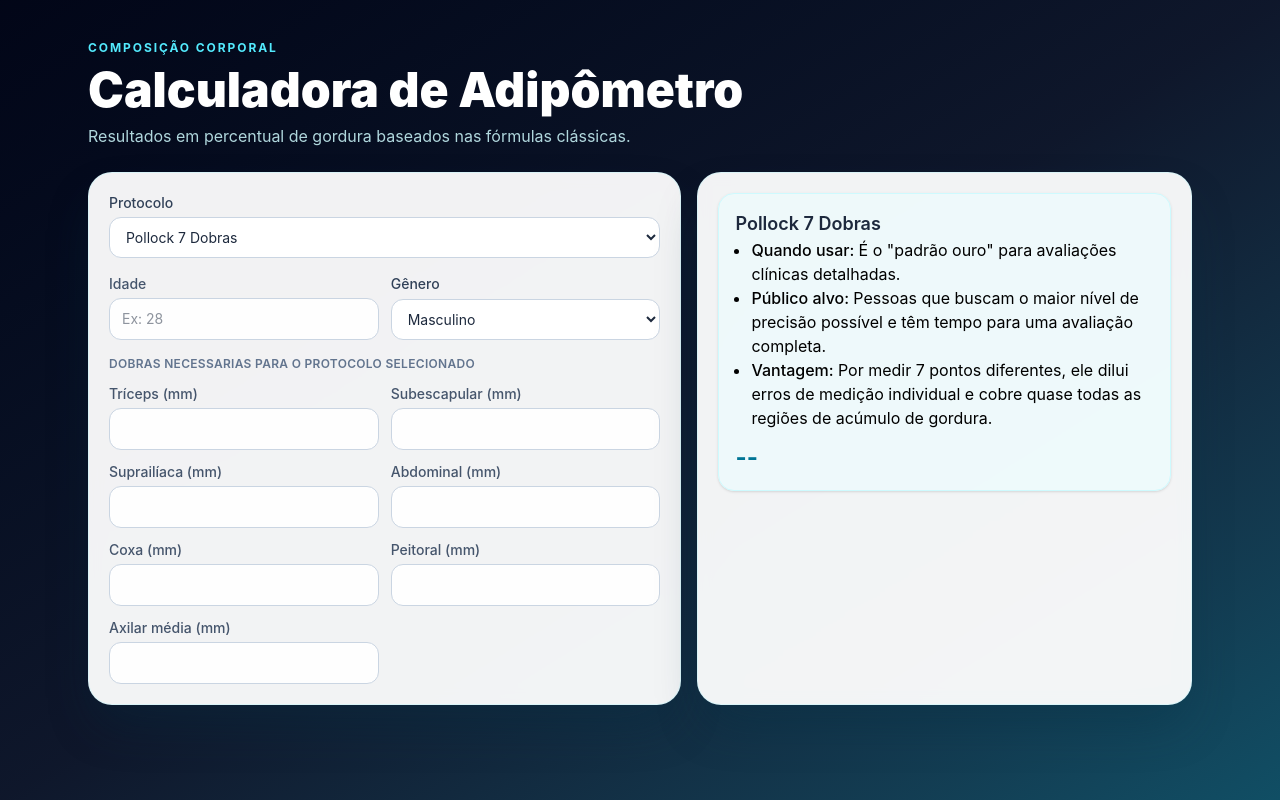
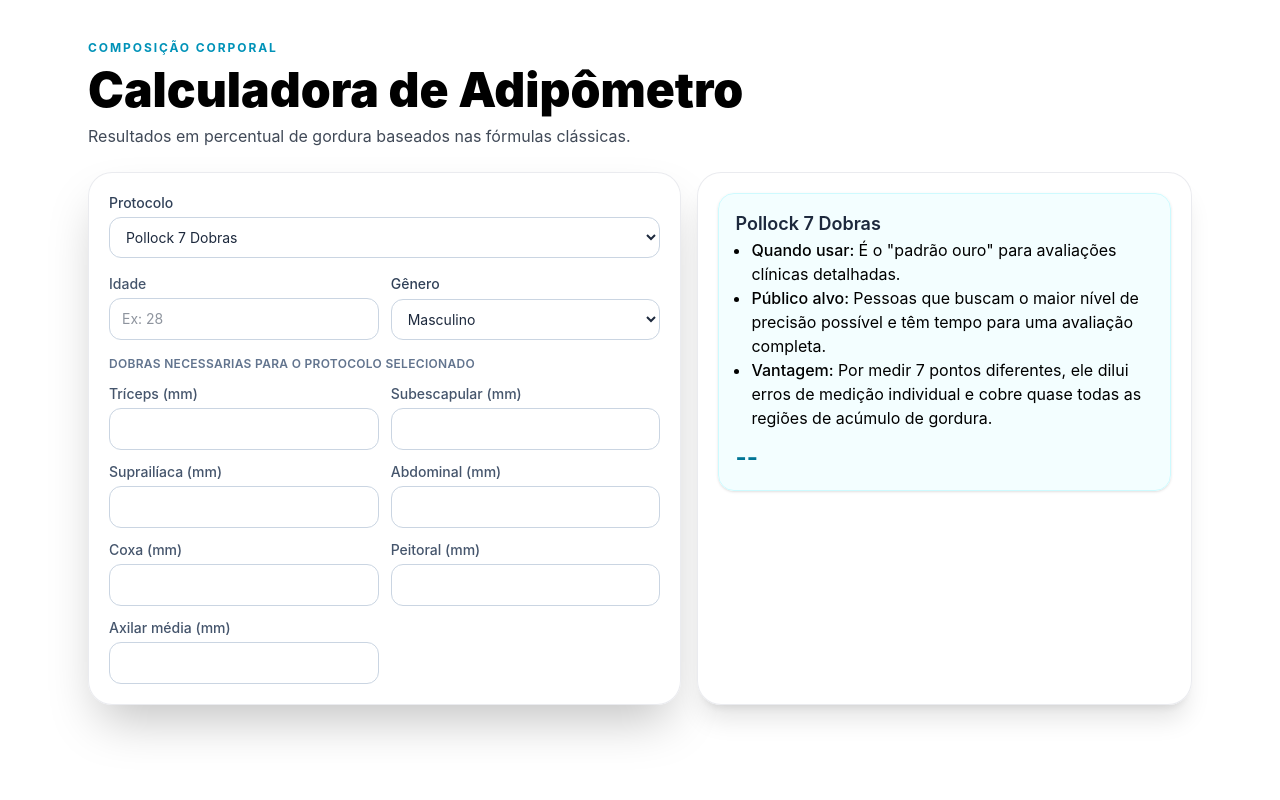
Before and after one commit to janssenbatista/calculadora-de-adipometro, a React (Vite) app: page / in a window 1280 px wide. Built offline with nearby package versions, Linux system fonts and the light colour scheme.

Commit message:
style: update styling for section and text elements in CalculadoraComposicaoComponent

```diff
--- a/src/components/CalculadoraComposicao.tsx
+++ b/src/components/CalculadoraComposicao.tsx
@@ -137,26 +137,23 @@ function CalculadoraComposicaoComponent() {
     );
 
   return (
-    <section className="min-h-screen bg-linear-to-br from-slate-950 via-slate-900 to-cyan-900">
+    <section className="min-h-screen">
       <div className="mx-auto grid w-full max-w-6xl gap-6 px-4 py-8 md:px-6 md:py-10">
         <header className="grid gap-1">
-          <p className="text-xs font-bold tracking-[0.16em] text-cyan-300 uppercase">
+          <p className="text-xs font-bold tracking-[0.16em] text-cyan-600 uppercase">
             Composição corporal
           </p>
-          <h1
-            data-testid="titulo"
-            className="text-3xl leading-tight font-black text-white md:text-5xl"
-          >
+          <h1 data-testid="titulo" className="text-3xl leading-tight font-black md:text-5xl">
             Calculadora de Adipômetro
           </h1>
-          <span data-testid="subtitulo" className="max-w-2xl text-sm text-cyan-100/85 md:text-base">
+          <span data-testid="subtitulo" className="max-w-2xl text-sm text-gray-800/85 md:text-base">
             Resultados em percentual de gordura baseados nas fórmulas clássicas.
           </span>
         </header>
 
         <div className="grid gap-4 lg:grid-cols-[1.2fr_1fr]">
           <form
-            className="grid gap-4 rounded-3xl border border-cyan-200/30 bg-white/95 p-4 shadow-2xl shadow-cyan-950/40 backdrop-blur-sm md:p-5"
+            className="grid gap-4 rounded-3xl border border-gray-200/80 bg-white/95 p-4 shadow-2xl md:p-5"
             onSubmit={(event) => event.preventDefault()}
           >
             <label className="grid gap-1" htmlFor="protocolo">
@@ -224,7 +221,7 @@ function CalculadoraComposicaoComponent() {
             </div>
           </form>
 
-          <aside className="grid content-start gap-3 rounded-3xl border border-cyan-200/30 bg-white/95 p-4 shadow-2xl shadow-cyan-950/40 backdrop-blur-sm md:p-5">
+          <aside className="grid content-start gap-3 rounded-3xl border border-gray-200/80 bg-white/95 p-4 shadow-xl backdrop-blur-sm md:p-5">
             {resultadoSelecionado}
           </aside>
         </div>
```
